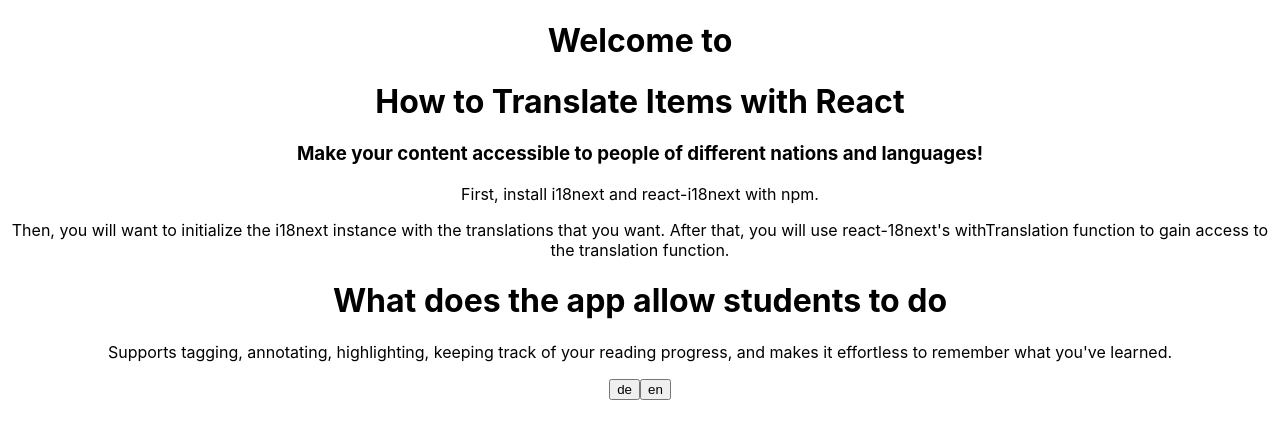
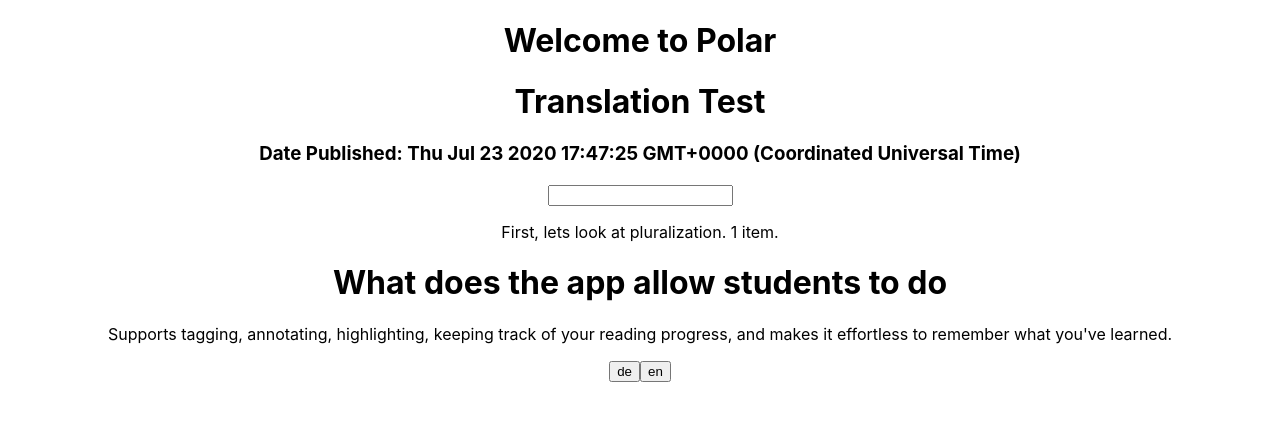
Before and after one commit to mbhadange/polar-intl, a React (Create React App) app: page / in a window 1280 px wide. Shown: the top 438 px of the page. Built offline with nearby package versions, Linux system fonts and the light colour scheme.

Commit message:
added pluralization

```diff
--- a/src/App.tsx
+++ b/src/App.tsx
@@ -11,11 +11,11 @@
   const [t, i18n] = useTranslationForComponent(trans);
   return (
     <div>
-      <h1>{t("title")}</h1>
+      <h1>{t("title", { framework: 'Polar' })}</h1>
     </div>
   );
 }
-//, { framework: 'React' }
+
 function App() {
   const [t, i18n] = useTranslationForComponent();
   return (
--- a/src/Article.tsx
+++ b/src/Article.tsx
@@ -1,4 +1,4 @@
-import React, { Suspense } from 'react';
+import React, { useState } from 'react';
 import './App.css';
 //import { Translation, useTranslation } from 'react-i18next';
 import trans from './ArticleTrans.json';
@@ -6,15 +6,20 @@
 //import { createi18Inst, TranslatedText } from "./i18n";
 
 export default function Article() {
-  let [t, i18n] = useTranslationForComponent(trans);
+  const [t, i18n] = useTranslationForComponent(trans);
+  const [val, changeVal] = useState(1);
   //AddTrans(trans, "article");
   //  i18n.addResources("en", "translation", trans["en"]);
   //  i18n.addResources("de", "translation", trans["de"]);
+
+  function onNumChangeHandler(event: any) {
+    changeVal(parseInt(event.target.value));
+  }
   return (
     <div>
       <h1>{t("title")}</h1>
-      <h3>{t("subtitle")}</h3>
-      <p>{t("intro")}</p>
-      <p>{t("body")}</p>
+      <h3>{t("subtitle", { "date": new Date() })}</h3>
+      <input type="number" name="num" onInput={onNumChangeHandler} />
+      <p>{t("plutest", { "count": val })}</p>
     </div>);
 }
--- a/src/ArticleTrans.json
+++ b/src/ArticleTrans.json
@@ -1,15 +1,15 @@
 {
   "filename": "Article",
   "en": {
-    "title": "How to Translate Items with React",
-    "subtitle": "Make your content accessible to people of different nations and languages!",
-    "intro": "First, install i18next and react-i18next with npm.",
-    "body": "Then, you will want to initialize the i18next instance with the translations that you want. After that, you will use react-18next's withTranslation function to gain access to the translation function."
+    "title": "Translation Test",
+    "subtitle": "Date Published: {{date}}",
+    "plutest": "First, lets look at pluralization. {{count}} item.",
+    "plutest_plural": "First, lets look at pluralization. {{count}} items."
   },
   "de": {
-    "title": "So übersetzen Sie Elemente mit React",
-    "subtitle": "Machen Sie Ihre Inhalte für Menschen verschiedener Nationen und Sprachen zugänglich!",
-    "intro": "Installieren Sie zuerst i18next und reagieren react-i18next mit npm.",
-    "body": "Anschließend möchten Sie die i18next-Instanz mit den gewünschten Übersetzungen initialisieren. Danach verwenden Sie die withTranslation-Funktion von react-18next, um Zugriff auf die Übersetzungsfunktion zu erhalten."
+    "title": "Übersetzungstest",
+    "subtitle": "Veröffentlichungsdatum: {{date}}",
+    "plutest": "Betrachten wir zunächst die Pluralisierung. {{count}} Gegenstand",
+    "plutest_plural": "Betrachten wir zunächst die Pluralisierung. {{count}} Gegenstände"
   }
 }
--- a/src/Trans.tsx
+++ b/src/Trans.tsx
@@ -1,6 +1,4 @@
 import { useTranslation } from 'react-i18next';
-
-
 
 export default function useTranslationForComponent(trans?: any) {
 
@@ -32,7 +30,7 @@
     }
   });
 
-  function newT(key: string, params?: any): string {
+  let newT: TFunction = function (key: string, params?: any): string {
     return params ? t(ns + ':' + key, params) : t(ns + ':' + key);
   }
 
--- a/src/i18n.ts
+++ b/src/i18n.ts
@@ -14,7 +14,7 @@
     keySeparator: '.', // we do not use keys in form messages.welcome
 
     interpolation: {
-      escapeValue: false // react already safes from xss
+      escapeValue: false, // react already safes from xss
     },
 
     react: {
```
